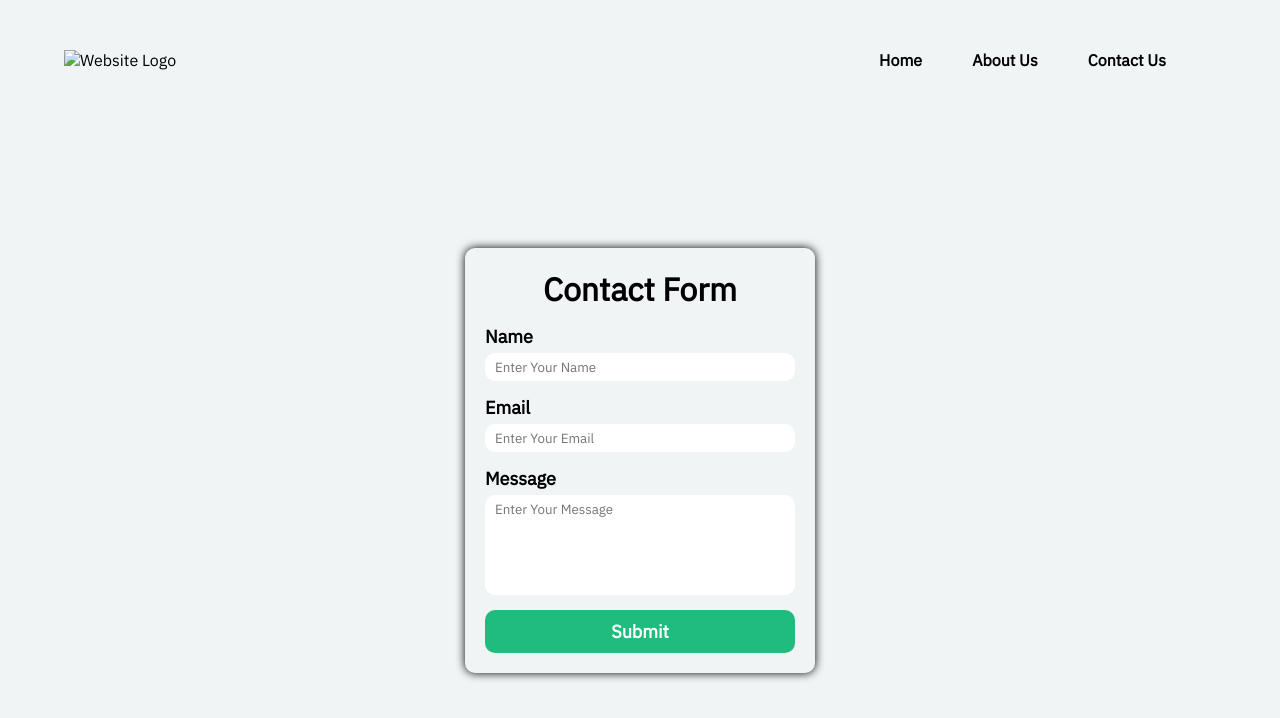
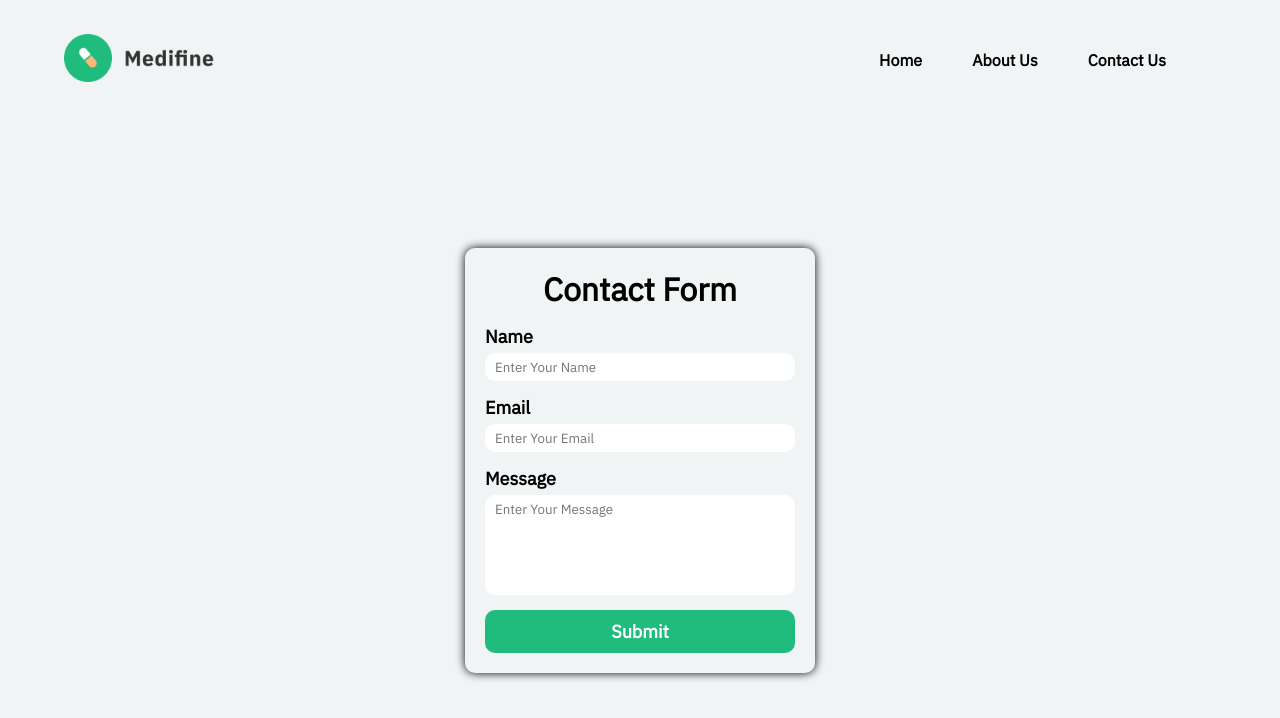
Before and after one commit to ashishgupta4570/Medifine, a plain HTML site: page Contact Us/contact.html in a window 1280 px wide. Drawn offline with Linux system fonts and the light colour scheme; the site is published under a folder, as on GitHub Pages, so addresses that start at the root find nothing.

Commit message:
Update contact.html

```diff
--- a/Contact Us/contact.html
+++ b/Contact Us/contact.html
@@ -16,7 +16,7 @@
 <body>
         <!-- nav bar -->
     <nav>
-        <a href="#"><img src="/images/logo.png" alt="Website Logo"></a>
+        <a href="#"><img src="../images/logo.png" alt="Website Logo"></a>
         <ul>
             <li><a href="../index.html" target="_blank">Home</a></li>
             <li><a href="../About Us/about.html" target="_blank">About Us</a></li>
```
